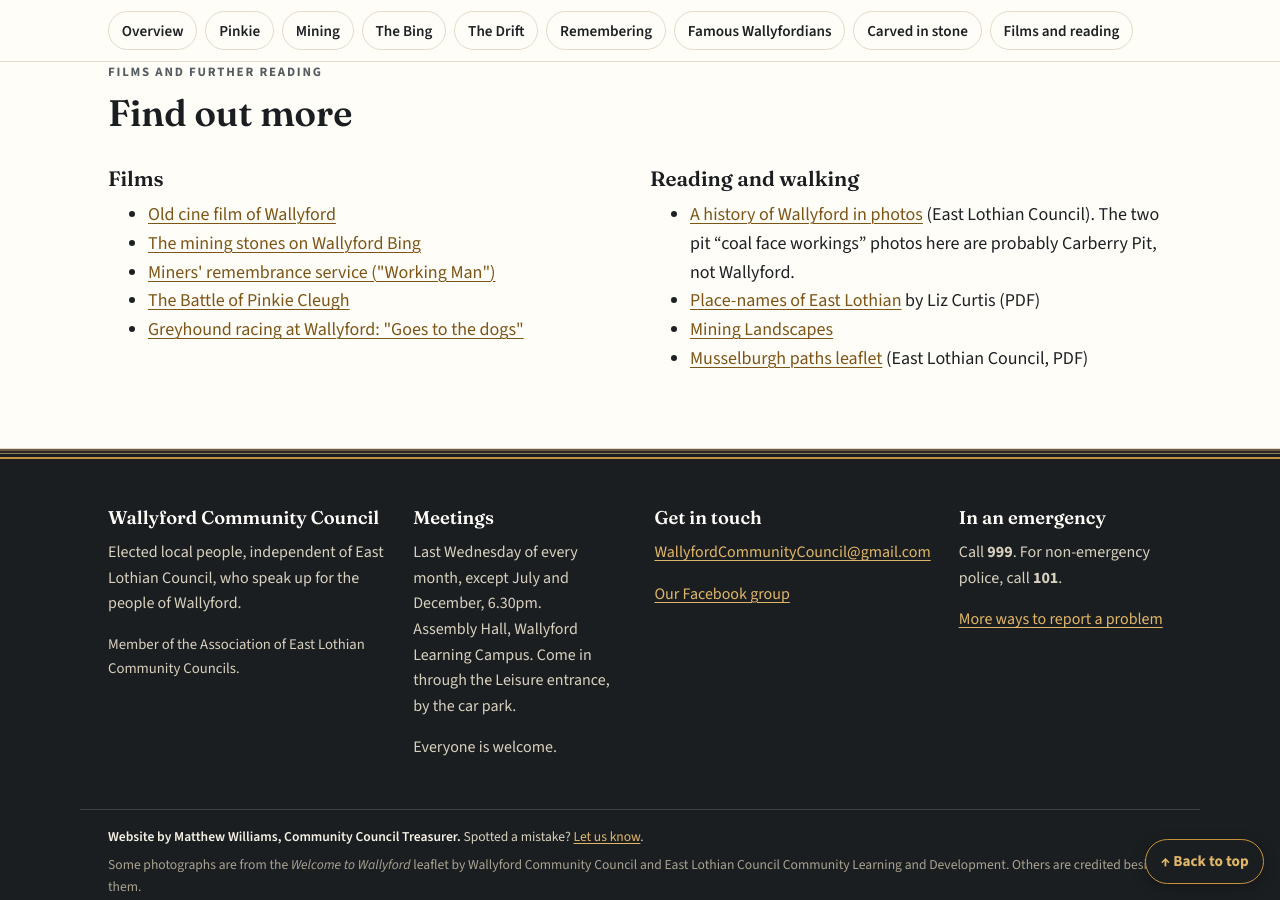
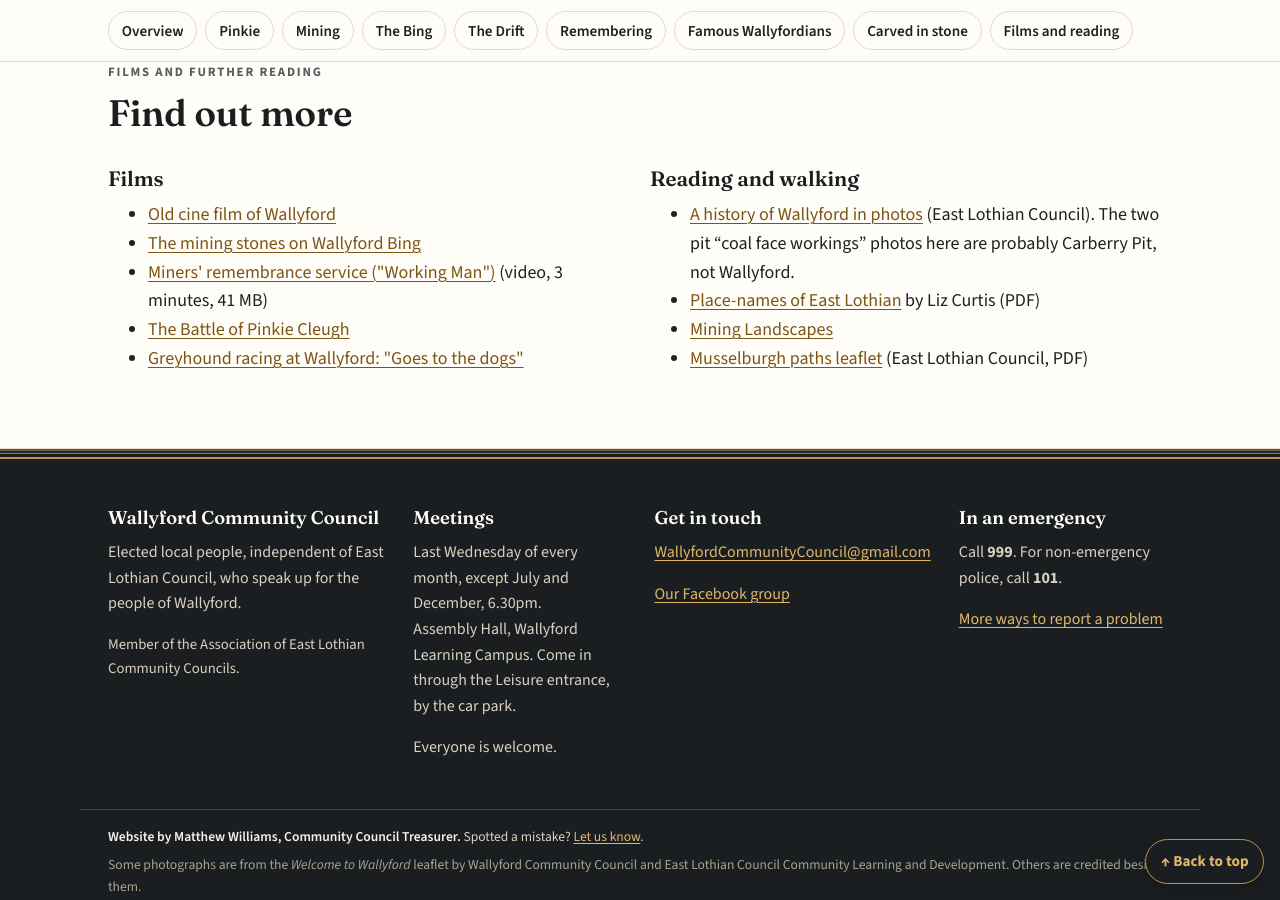
Before and after one commit to dochtie/wallyford-community-council, a Jekyll site: the page built from wallyford.html, in a window 1280 px wide and 900 px high, scrolled down 7548 px. Built offline with Jekyll 4.4.1, drawn with Linux system fonts in a browser that asks for light colours.

Commit message:
Host the miners' remembrance film on the website itself
Converted from the camcorder (.m2ts) original to a 720p MP4 so it plays
in the browser instead of downloading.

Co-Authored-By: Claude Fable 5.2 <noreply@anthropic.com>
Claude-Session: https://claude.ai/code/session_01AHWgmvEYby626952EFpmzy

```diff
--- a/wallyford.html
+++ b/wallyford.html
@@ -287,7 +287,7 @@ description: The story of Wallyford, East Lothian. Mining and the Miners' Stones
         <ul>
           <li><a href="https://drive.google.com/file/d/16exP931uPQiHgi9zxpzESsZZonkLg90m/view">Old cine film of Wallyford</a></li>
           <li><a href="https://drive.google.com/file/d/14ybnHcBbvqPQqKJEWJrIHY7GEPFY4dLT/view">The mining stones on Wallyford Bing</a></li>
-          <li><a href="https://drive.google.com/file/d/1kPeyuoBuf6X_eKg7UbLE7KpKMNvw7JAi/view">Miners' remembrance service ("Working Man")</a></li>
+          <li><a href="{{ '/assets/video/miners-remembrance-working-man.mp4' | relative_url }}">Miners' remembrance service ("Working Man")</a> (video, 3 minutes, 41 MB)</li>
           <li><a href="https://www.youtube.com/watch?v=C9M_dbLCuPg">The Battle of Pinkie Cleugh</a></li>
           <li><a href="https://www.youtube.com/watch?v=6emTc9_NX54">Greyhound racing at Wallyford: "Goes to the dogs"</a></li>
         </ul>
```
Also changed, not shown: README.md, 1 other file.
